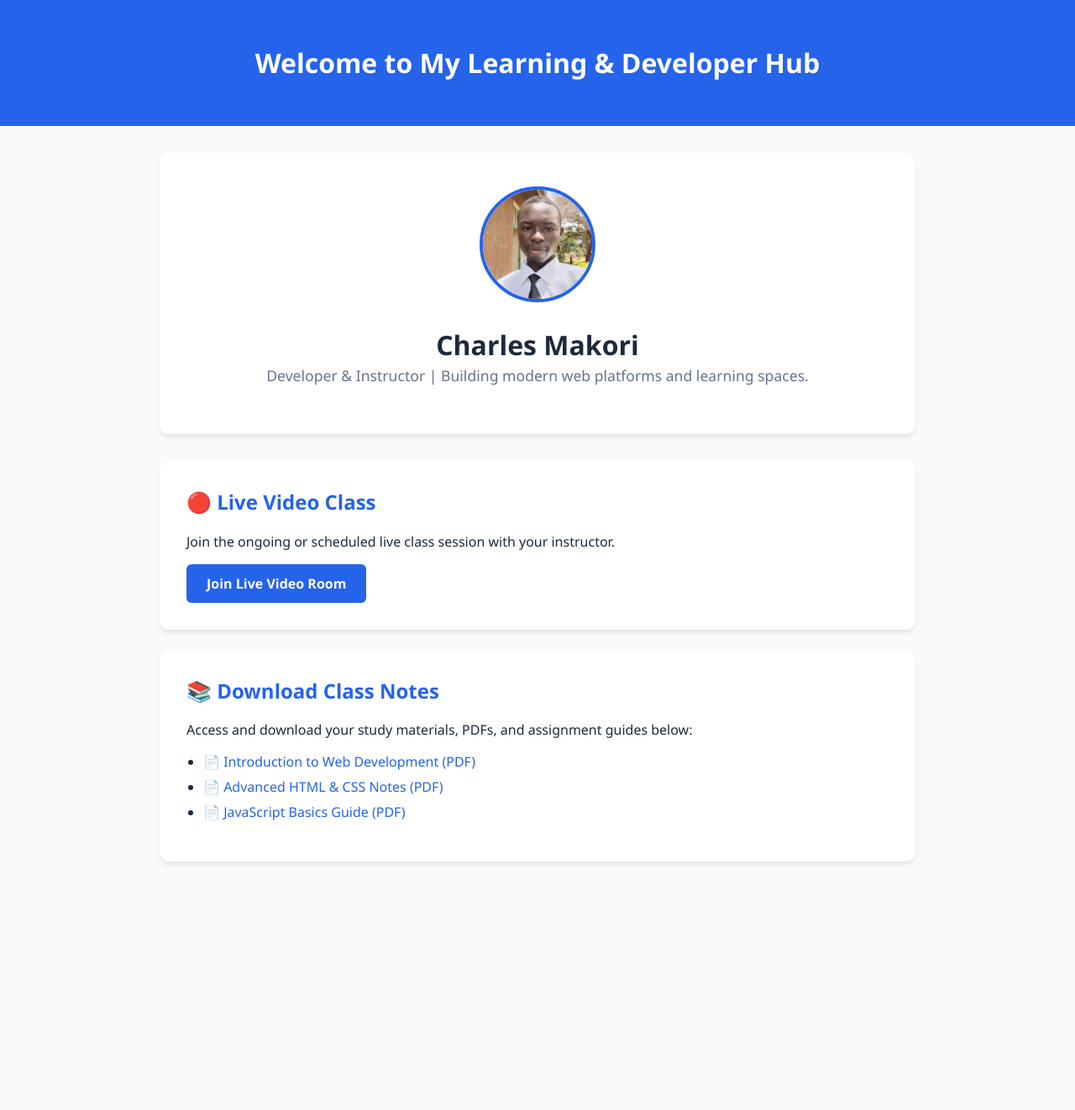
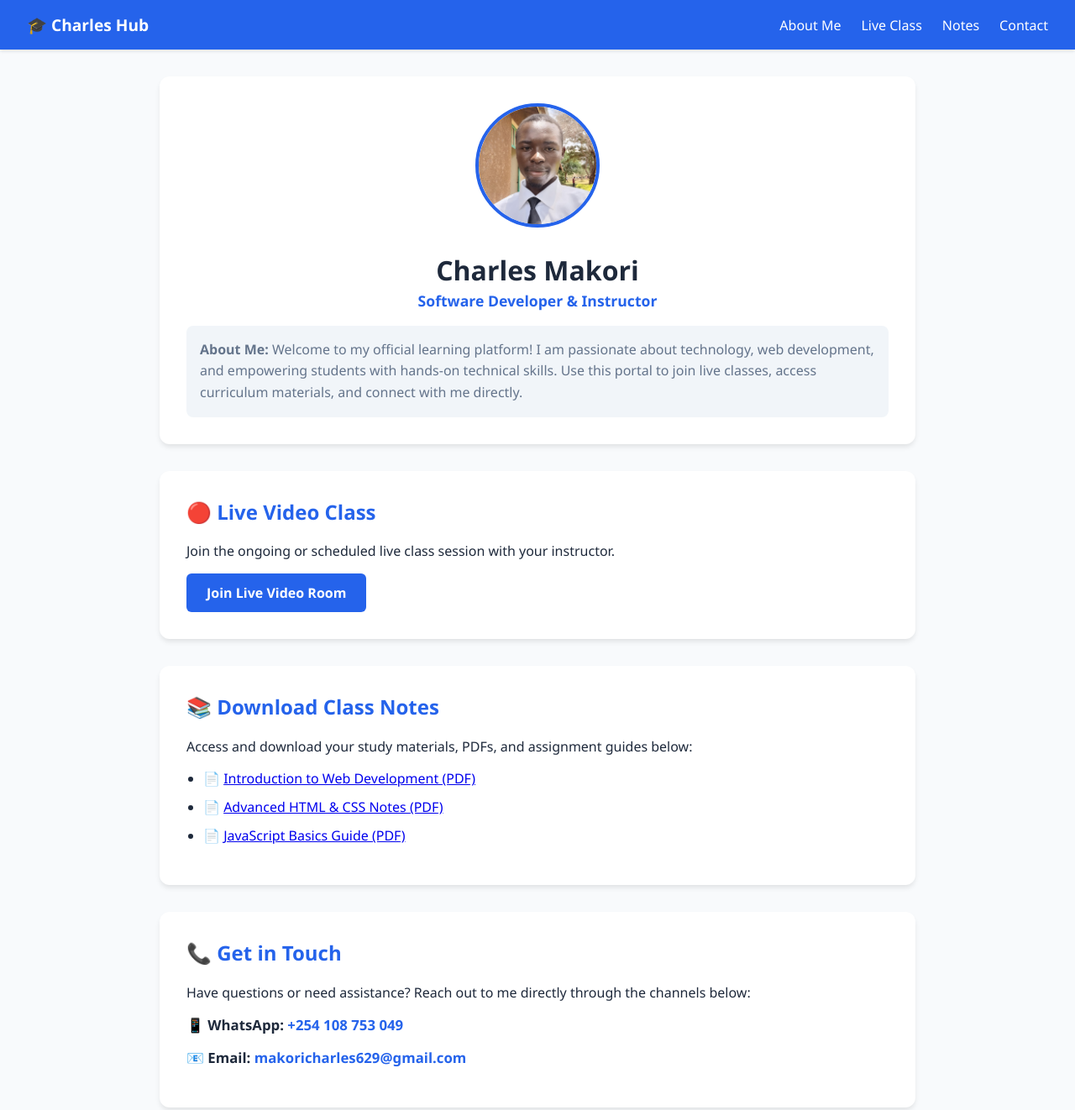
Before and after one commit to makoricharles629-ai/my-profile, a plain HTML site: page index.html in a window 1280 px wide. Shown: the whole page at 84% size. Before the commit the page ends 1058 px from the top, so only its background shows below. Drawn offline with Linux system fonts and the light colour scheme.

Commit message:
Update index.html

```diff
--- a/index.html
+++ b/index.html
@@ -3,10 +3,11 @@
 <head>
     <meta charset="UTF-8">
     <meta name="viewport" content="width=device-width, initial-scale=1.0">
-    <title>Charles Makori - Learning Hub & Profile</title>
+    <title>Charles Makori - Learning & Developer Hub</title>
     <style>
         :root {
             --primary: #2563eb;
+            --secondary: #1e40af;
             --bg-color: #f8fafc;
             --card-bg: #ffffff;
             --text-color: #1e293b;
@@ -18,30 +19,65 @@
             color: var(--text-color);
             margin: 0;
             padding: 0;
+            scroll-behavior: smooth;
         }
-        header {
+        /* Navigation Bar */
+        navbar {
             background-color: var(--primary);
             color: white;
-            padding: 2rem 1rem;
-            text-align: center;
+            padding: 1rem 2rem;
+            display: flex;
+            justify-content: space-between;
+            align-items: center;
+            position: sticky;
+            top: 0;
+            z-index: 1000;
+            box-shadow: 0 2px 4px rgba(0,0,0,0.1);
         }
+        .nav-brand {
+            font-size: 1.2rem;
+            font-weight: bold;
+        }
+        .nav-links {
+            list-style: none;
+            display: flex;
+            gap: 1.5rem;
+            margin: 0;
+            padding: 0;
+        }
+        .nav-links a {
+            color: white;
+            text-decoration: none;
+            font-weight: 500;
+            transition: opacity 0.2s;
+        }
+        .nav-links a:hover {
+            opacity: 0.8;
+            text-decoration: underline;
+        }
+
         .container {
             max-width: 900px;
             margin: 2rem auto;
             padding: 0 1rem;
         }
+
+        /* Cards */
+        .card {
+            background-color: var(--card-bg);
+            padding: 2rem;
+            border-radius: 12px;
+            box-shadow: 0 4px 6px -1px rgb(0 0 0 / 0.1);
+            margin-bottom: 2rem;
+        }
+
         /* Profile Hero Section */
         .profile-card {
-            background-color: var(--card-bg);
-            padding: 2.5rem 2rem;
-            border-radius: 12px;
-            box-shadow: 0 4px 6px -1px rgb(0 0 0 / 0.1);
             text-align: center;
-            margin-bottom: 2rem;
         }
         .profile-img {
-            width: 130px;
-            height: 130px;
+            width: 140px;
+            height: 140px;
             border-radius: 50%;
             object-fit: cover;
             border: 4px solid var(--primary);
@@ -51,20 +87,24 @@
             margin: 0.5rem 0 0.2rem 0;
             color: var(--text-color);
         }
-        .profile-card p {
-            color: var(--muted-text);
+        .profile-card p.title {
+            color: var(--primary);
+            font-weight: 600;
             font-size: 1.1rem;
             margin-top: 0;
         }
-        /* Dashboard Cards */
-        .card {
-            background-color: var(--card-bg);
-            padding: 2rem;
-            border-radius: 12px;
-            box-shadow: 0 4px 6px -1px rgb(0 0 0 / 0.1);
-            margin-bottom: 1.5rem;
+        .bio {
+            color: var(--muted-text);
+            line-height: 1.6;
+            margin-top: 1rem;
+            text-align: left;
+            background: #f1f5f9;
+            padding: 1rem;
+            border-radius: 8px;
         }
+
         h2 { color: var(--primary); margin-top: 0; }
+
         .btn {
             background-color: var(--primary);
             color: white;
@@ -78,44 +118,82 @@
             transition: opacity 0.2s;
         }
         .btn:hover { opacity: 0.9; }
-        ul { padding-left: 20px; }
-        li { margin-bottom: 0.5rem; }
-        a { color: var(--primary); text-decoration: none; }
-        a:hover { text-decoration: underline; }
+
+        /* Contact List */
+        .contact-list {
+            list-style: none;
+            padding: 0;
+        }
+        .contact-list li {
+            margin-bottom: 1rem;
+            font-size: 1.05rem;
+        }
+        .contact-list a {
+            color: var(--primary);
+            text-decoration: none;
+            font-weight: 600;
+        }
+        .contact-list a:hover {
+            text-decoration: underline;
+        }
+
+        ul.notes-list { padding-left: 20px; }
+        ul.notes-list li { margin-bottom: 0.75rem; }
     </style>
 </head>
 <body>
 
-    <header>
-        <h1>Welcome to My Learning & Developer Hub</h1>
-    </header>
+    <!-- Portal Navigation Bar -->
+    <navbar>
+        <div class="nav-brand">🎓 Charles Hub</div>
+        <ul class="nav-links">
+            <li><a href="#about">About Me</a></li>
+            <li><a href="#live">Live Class</a></li>
+            <li><a href="#notes">Notes</a></li>
+            <li><a href="#contact">Contact</a></li>
+        </ul>
+    </navbar>
 
     <div class="container">
 
-        <!-- Profile Section with Your Picture -->
-        <div class="profile-card">
-            <img src="profile.jpg" alt="Profile Picture" class="profile-img">
+        <!-- About Me / Profile Section -->
+        <div id="about" class="card profile-card">
+            <img src="profile.jpg" alt="Charles Makori" class="profile-img">
             <h1>Charles Makori</h1>
-            <p>Developer & Instructor | Building modern web platforms and learning spaces.</p>
+            <p class="title">Software Developer & Instructor</p>
+            <div class="bio">
+                <strong>About Me:</strong> Welcome to my official learning platform! I am passionate about technology, web development, and empowering students with hands-on technical skills. Use this portal to join live classes, access curriculum materials, and connect with me directly.
+            </div>
         </div>
 
         <!-- Live Video Class Section -->
-        <div class="card">
+        <div id="live" class="card">
             <h2>🔴 Live Video Class</h2>
             <p>Join the ongoing or scheduled live class session with your instructor.</p>
             <a href="#" class="btn" target="_blank">Join Live Video Room</a>
         </div>
 
         <!-- Class Notes Section -->
-        <div class="card">
+        <div id="notes" class="card">
             <h2>📚 Download Class Notes</h2>
             <p>Access and download your study materials, PDFs, and assignment guides below:</p>
-            <ul>
+            <ul class="notes-list">
                 <li>📄 <a href="#" target="_blank">Introduction to Web Development (PDF)</a></li>
                 <li>📄 <a href="#" target="_blank">Advanced HTML & CSS Notes (PDF)</a></li>
                 <li>📄 <a href="#" target="_blank">JavaScript Basics Guide (PDF)</a></li>
             </ul>
         </div>
+
+        <!-- Contact Details Section -->
+        <div id="contact" class="card">
+            <h2>📞 Get in Touch</h2>
+            <p>Have questions or need assistance? Reach out to me directly through the channels below:</p>
+            <ul class="contact-list">
+                <li>📱 <strong>WhatsApp:</strong> <a href="https://wa.me/254108753049" target="_blank">+254 108 753 049</a></li>
+                <li>📧 <strong>Email:</strong> <a href="mailto:makoricharles629@gmail.com">makoricharles629@gmail.com</a></li>
+            </ul>
+        </div>
+
     </div>
 
 </body>
```
